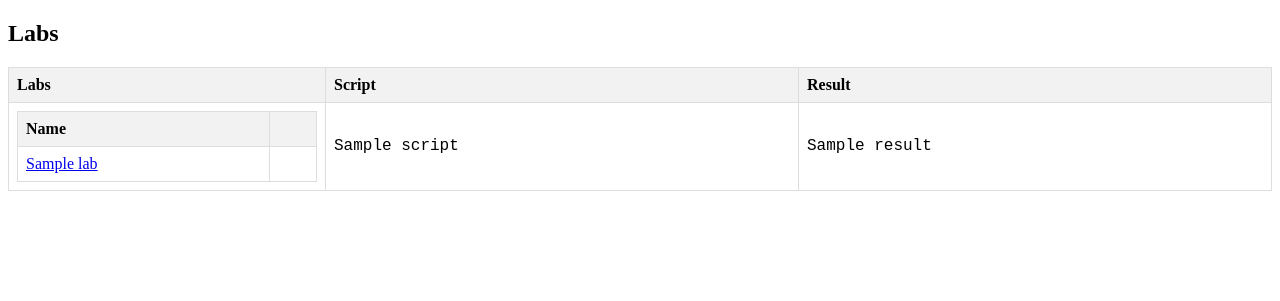
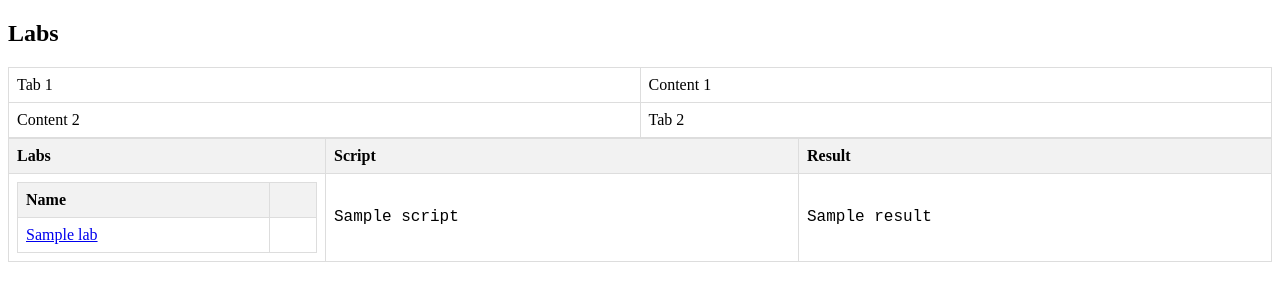
Before and after one commit to Nummulith/aws_labs, a Python web app: template flask/templates/labs.html in a window 1280 px wide. Shown: the top 301 px of the page. Run offline with Jinja, Linux system fonts and the light colour scheme; the template is opened without the code that fills it: most values are stand-ins (such as "Sample title", 1, 10 or a date in 2020).

Commit message:
Update labs.html

```diff
--- a/flask/templates/labs.html
+++ b/flask/templates/labs.html
@@ -38,6 +38,20 @@
 
 <body>
     <h2>Labs</h2>
+
+    <table style="width: 100%;">
+        <tr>
+            <td rowspan="2" class="tab">Tab 1</td>
+            <td class="content">Content 1</td>
+        </tr>
+        <tr>
+            <td rowspan="2" class="tab">Tab 2</td>
+        </tr>
+        <tr>
+            <td class="content">Content 2</td>
+        </tr>
+    </table>
+
     <table style="width: 100%;">
         <thead>
             <tr>
```
